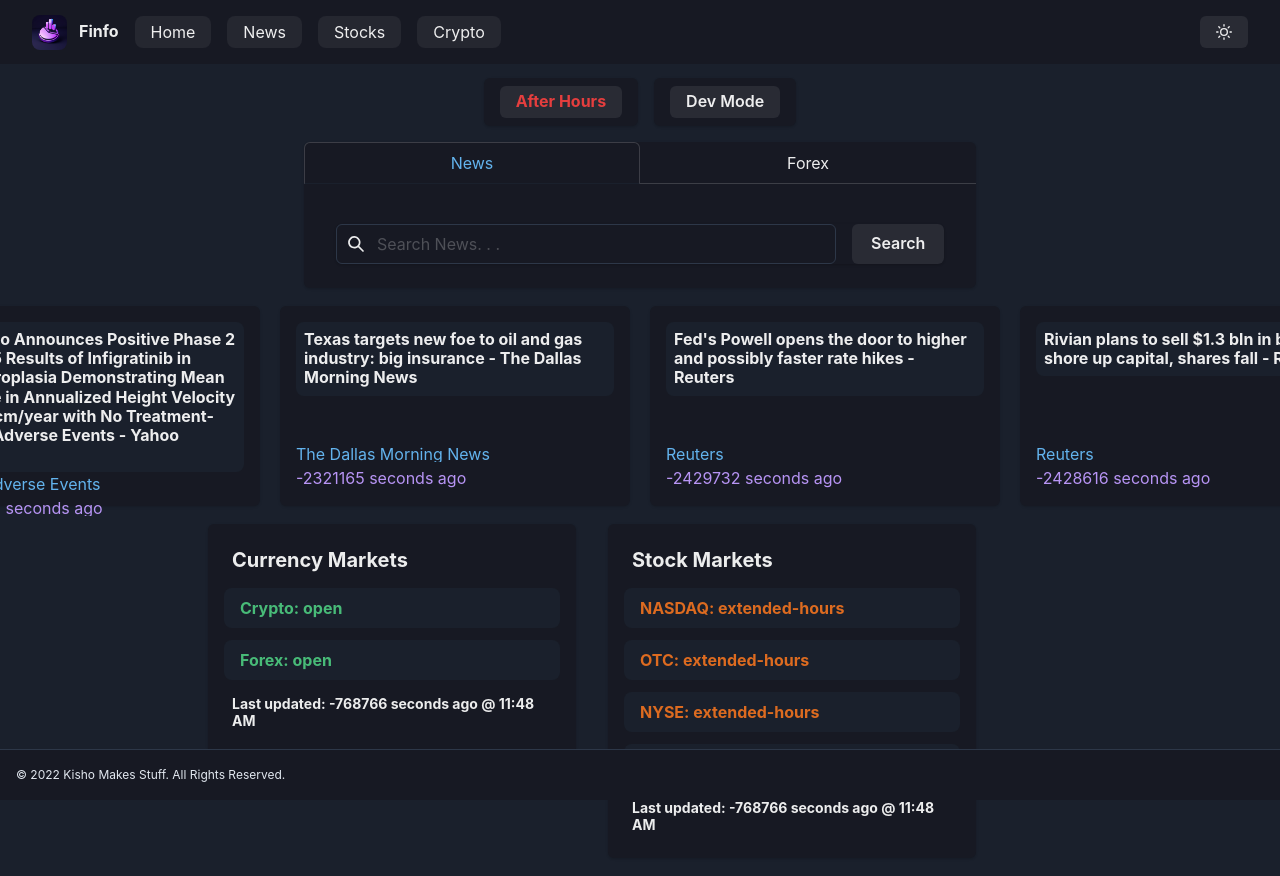
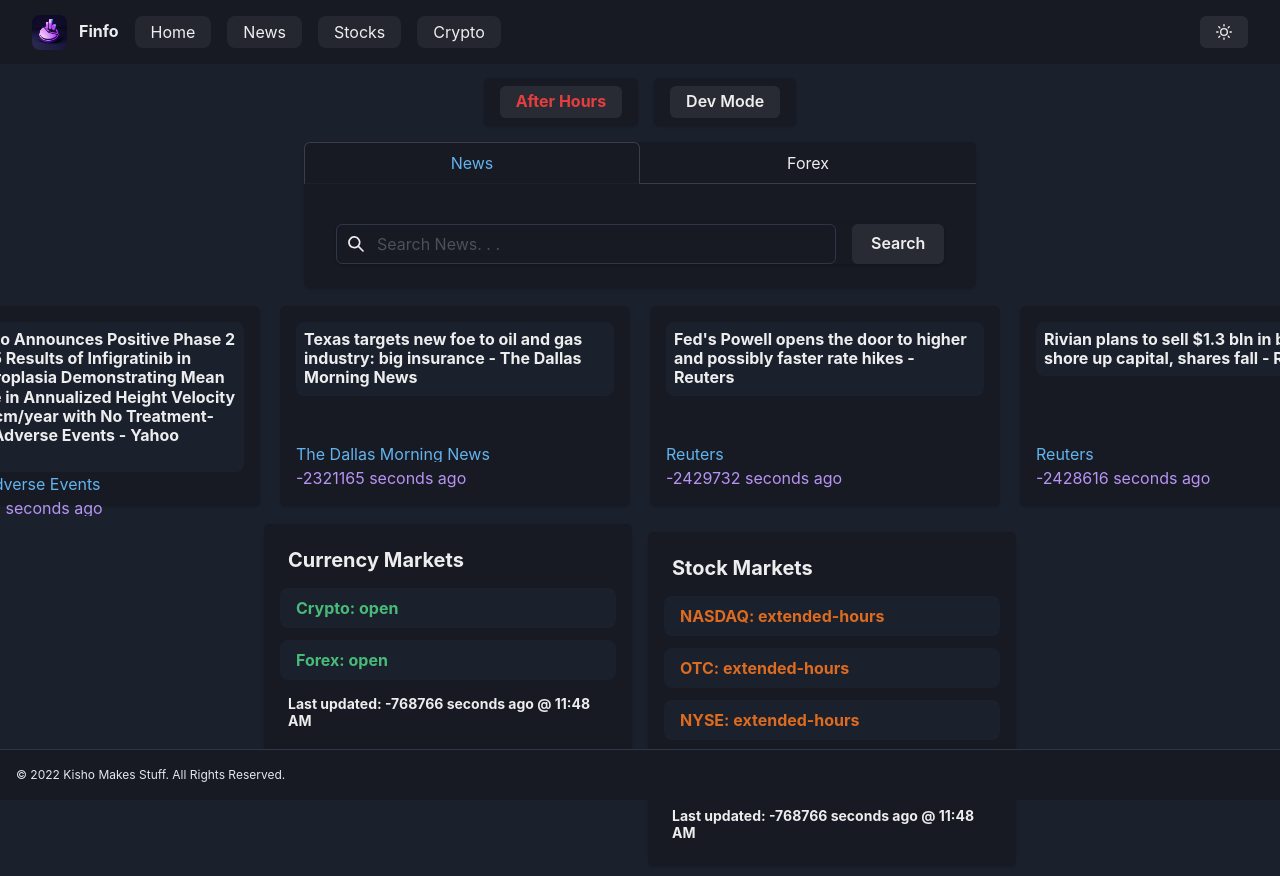
Before and after one commit to Kisokumar/finfo, a Next.js app: page / in a window 1280 px wide. Shown: the top 876 px of the page. Built offline with nearby package versions, Linux system fonts and the light colour scheme.

Commit message:
misc: status block center

```diff
--- a/src/components/homePage/CurrencyStatus.tsx
+++ b/src/components/homePage/CurrencyStatus.tsx
@@ -24,16 +24,7 @@ export default function CurrencyStatus(props: any) {
     const currencies: Array<JSX.Element> = [crypto, forex];
     return (
       <>
-        <Card
-          mx={4}
-          maxH={"100%"}
-          maxW={"xl"}
-          my={2}
-          mb={4}
-          p={4}
-          bg={UseColorModeValue("gray.200", "gray.900")}
-          flexGrow={"1"}
-        >
+        <Card mb={4} p={4} bg={UseColorModeValue("gray.200", "gray.900")}>
           <Heading m={2} size={"md"}>
             Currency Markets
           </Heading>
--- a/src/components/homePage/StockStatus.tsx
+++ b/src/components/homePage/StockStatus.tsx
@@ -1,4 +1,11 @@
-import { Card, Container, Heading, Spacer, VStack } from "@chakra-ui/react";
+import {
+  Card,
+  Container,
+  Flex,
+  Heading,
+  Spacer,
+  VStack,
+} from "@chakra-ui/react";
 
 import ErrorCard from "../reusable/ErrorCard";
 import React from "react";
@@ -19,17 +26,10 @@ export default function StockStatus(props: any) {
     const allMarkets: Array<JSX.Element> = [nasdaq, otc, nyse, market];
 
     return (
-      <Card
-        mx={4}
-        maxH={"100%"}
-        maxW={"xl"}
-        my={2}
-        mb={4}
-        p={4}
-        bg={UseColorModeValue("gray.200", "gray.900")}
-        flexGrow={"1"}
-      >
+      <Flex display={"flex"} my={2} justify={"center"}>
+        <Card bg={UseColorModeValue("gray.200", "gray.900")}>
           <>
+            <Flex m={4} direction={"column"}>
               <Heading m={2} size={"md"}>
                 Stock Markets
               </Heading>
@@ -39,11 +39,9 @@ export default function StockStatus(props: any) {
                     <Container
                       key={idx}
                       bg={UseColorModeValue("white", "gray.800")}
-                  px={4}
                       py={2}
                       mt={2}
                       rounded="lg"
-                  maxW={"100%"}
                     >
                       {market}
                     </Container>
@@ -52,8 +50,10 @@ export default function StockStatus(props: any) {
               </VStack>
               <Spacer />
               <TimeLeft time={props.marketStatus.serverTime} />
+            </Flex>
           </>
         </Card>
+      </Flex>
     );
   } else {
     return (
--- a/src/pages/index.tsx
+++ b/src/pages/index.tsx
@@ -53,10 +53,11 @@ export default function Home(props: any) {
             <Flex
               display={"flex"}
               direction={{ base: "column-reverse", md: "row" }}
-              mx={"auto"}
-              flexGrow={1}
-              maxW={"4xl"}
+              justifyContent="center"
+              alignItems={["center", "center", "start"]}
               w={"100%"}
+              my={2}
+              gap={[0, 4, 4]}
             >
               <DelayedTransition startX={-200} duration={0.8}>
                 <CurrencyStatus marketStatus={props.marketStatus} />
```
Lines whose indentation alone changed are shown as unchanged.
